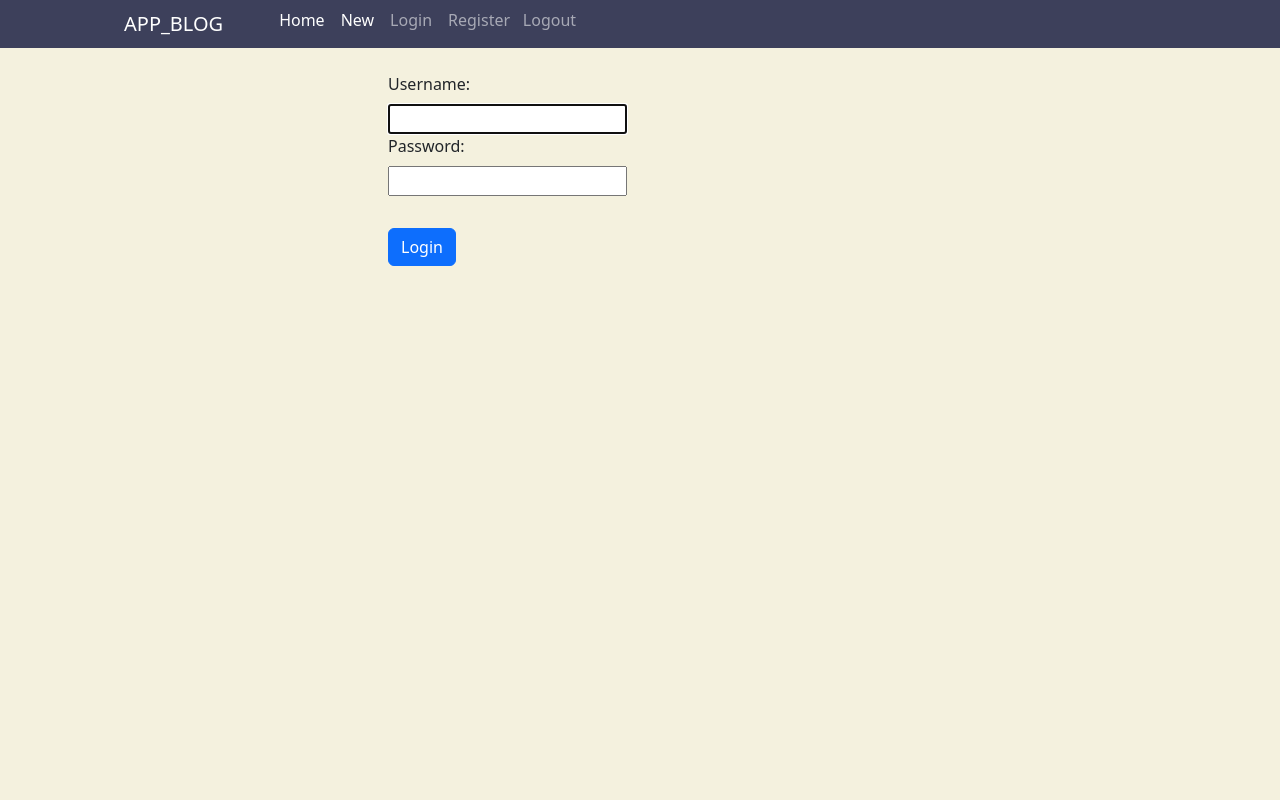
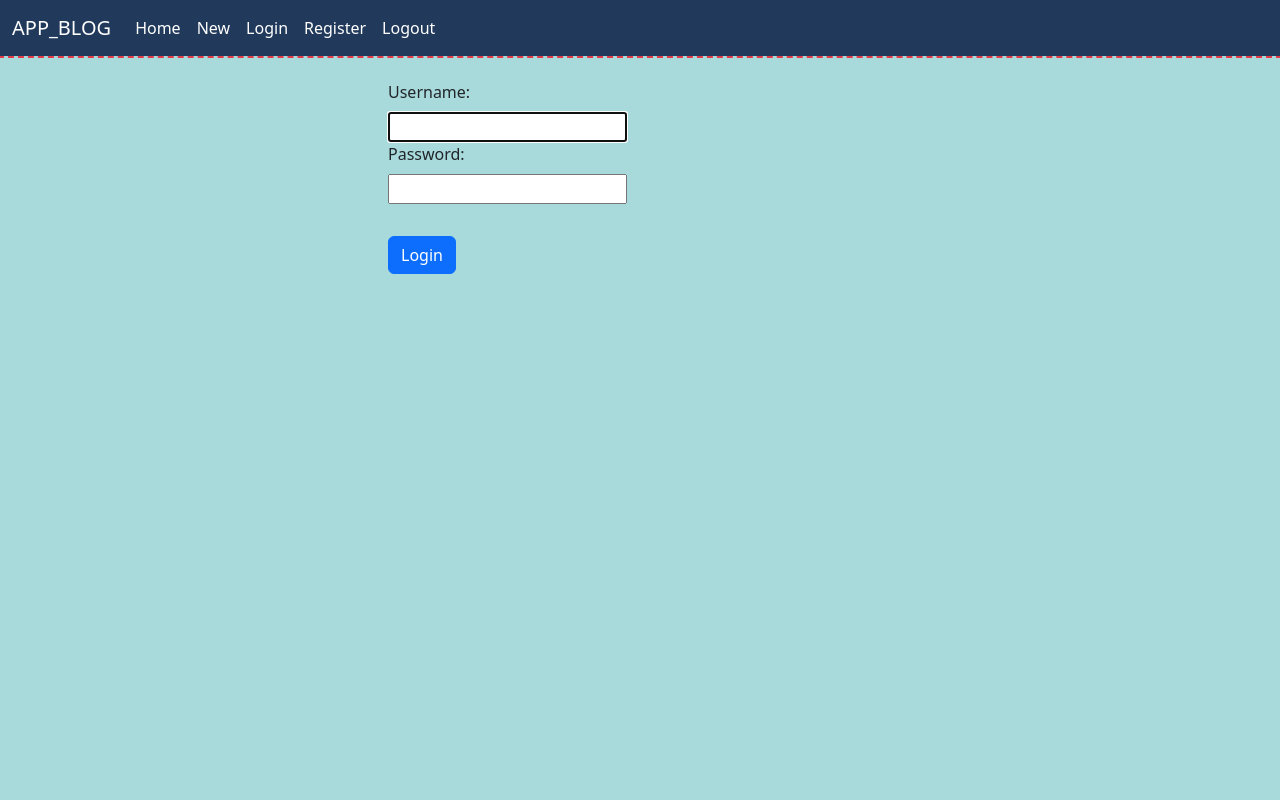
Before and after one commit to bunyaminkaplan/projects_blog, a Django app: a page that uses templates/base.html in a window 1280 px wide. Run offline with Django 5.2, Linux system fonts and the light colour scheme.

Commit message:
home page fronted modified  , gitignore added

```diff
--- a/app_blog/static/app_blog/settings.css
+++ b/app_blog/static/app_blog/settings.css
@@ -1,32 +1,134 @@
-#navbarCollapse {
-
-    background-color:  rgb(61, 64, 91);
-    color:  rgb(61, 64, 91);
-}
-
-
-.navbar {
-
-    --bs-navbar-padding-y: 0px;
-
-}
-
-
 #id_import_something {
 
 
     appearance: none;
 
 }
-
 #id_current_user_username {
 
     display: none;
 
 }
-
 #id_generated_code {
 
     display: none;
 
 }
+
+.container {
+    display: flex;
+
+
+}
+
+.sidebar {
+width: 250px; /* Adjust width as needed */
+background-color: #f0f0f0; /* Sidebar background color */
+padding: 20px; /* Add padding to the sidebar */
+position: fixed; /* Make the sidebar fixed */
+height: 70%; /* Make it cover the entire height */
+overflow-y: auto; /* Add scroll if content exceeds height */
+bottom: 0;
+}
+
+.main-content {
+margin-left: 250px; /* Adjust based on sidebar width */
+padding: 20px; /* Add padding to the main content */
+position: relative;
+z-index: 0;
+}
+
+.nav-item {
+
+
+
+    align-items: center;
+    height: fit-content;
+    align-self: center;
+    text-align: center;
+}
+
+.nav-link {
+
+    color: white;
+
+
+
+}
+
+
+.navbar.navbar-expand-md.mb-4 {
+
+
+
+    position : fixed;
+    background-color: rgba(29, 53, 87, 0.967);
+    z-index: 5;
+    top: 0;
+    right: 0;
+    left: 0;
+    outline: 2px dashed rgb(230, 57, 70);
+}
+
+.block_div {
+
+    margin-top: 5rem;
+
+}
+
+.navbar-brand {
+
+    --bs-navbar-brand-hover-color: rgb(168, 218, 220);
+    color: white;
+
+
+}
+
+.sidebar.sticky {
+
+
+    background-color: rgb(29, 53, 87);
+    outline: 2px dashed rgb(230, 57, 70);
+    border-top-left-radius: 2rem;
+    border-top-right-radius: 2rem;
+
+}
+
+#suggest_username {
+
+    color: white;
+
+}
+
+.card-body {
+    background-color: rgb(230, 57, 70);
+
+}
+
+.card-title {
+    color: white;
+}
+
+.card-text {
+    color: white;
+
+
+}
+
+.card {
+
+
+    border-radius: 2rem;
+
+}
+
+.card-image-top {
+
+    border-radius: 2rem;
+}
+
+#card-body-without-image {
+
+    border-top-left-radius: 2rem;
+    border-top-right-radius: 2rem;
+}
--- a/app_blog/templates/app_blog/add.html
+++ b/app_blog/templates/app_blog/add.html
@@ -2,6 +2,8 @@
 {% load static %}
 {% block content %}
 
+
+<div class="block_div">
   <form action="" method="POST" enctype="multipart/form-data">
       {% csrf_token %}
 
@@ -32,7 +34,7 @@
 
     </form>
 
-
+</div>
 
 
 {% endblock%}
--- a/app_blog/views.py
+++ b/app_blog/views.py
@@ -32,13 +32,14 @@ def home(request):
         following_accounts_usernames.append(account.followed_who)
 
     for username in following_accounts_usernames:
-        for post in models.user_post.objects.filter(who_pushed = username).order_by('added_at').all():
+        for post in models.user_post.objects.order_by('-added_at').filter(who_pushed = username).all():
             home_page_posts_gcs.append(post.generated_code)
 
     for post_gc in home_page_posts_gcs:
         home_page_posts.append(models.image_and_specs.objects.get(generated_code = post_gc))
 
 
+    sorted_home_page_posts = sorted(home_page_posts , key=lambda x: x.added_at , reverse=True)
         #home_page_posts.append(models.user_post.objects.get(id= post_id))
         #print(f' post id {post_id}')
 
@@ -69,7 +70,7 @@ def home(request):
 
 
 
-    return render(request, 'app_blog/home.html' , context={ 'posts' : home_page_posts , 'suggests_follow' :  suggest_usernames_follow , 'suggests_unfollow' : suggest_usernames_followed })
+    return render(request, 'app_blog/home.html' , context={ 'posts' : sorted_home_page_posts , 'suggests_follow' :  suggest_usernames_follow , 'suggests_unfollow' : suggest_usernames_followed })
 
 
 
--- a/templates/base.html
+++ b/templates/base.html
@@ -9,37 +9,38 @@
         <link rel="stylesheet" href="{% static 'app_blog/settings.css' %}">
         <script src="{% static 'app_blog/settings.js' %}"></script>
 
+
     </head>
-    <body style="background-color: rgb(244, 241, 222);">
+    <body style="background-color: rgb(168, 218, 220); ">
 
 
-        <nav class="navbar navbar-expand-md navbar-dark bg-dark mb-4" style=" background-color: rgb(61, 64, 91);  --bs-navbar-padding-y: 0px; height: 3rem;">
-            <div class="container-fluid" style="background-color:  rgb(61, 64, 91);">
-                <a class="navbar-brand" href="{% url 'app_blog:home' %}" style="margin-left: 7rem;">APP_BLOG</a>
+        <nav class="navbar navbar-expand-md  mb-4">
+            <div class="container-fluid" >
+                <a class="navbar-brand" href="{% url 'app_blog:home' %}">APP_BLOG</a>
                 <button class="navbar-toggler" type="button" data-bs-toggle="collapse" data-bs-target="#navbarCollapse" aria-controls="navbarCollapse" aria-expanded="true" aria-label="Toggle navigation">
                     <span class="navbar-toggler-icon"></span>
                 </button>
-                <div class="collapse navbar-collapse" id="navbarCollapse" style="background-color:  rgb(61, 64, 91);;">
-                    <ul class="navbar-nav me-auto mb-2 mb-md-0" style="margin-left: 2rem;">
+                <div class="collapse navbar-collapse" id="navbarCollapse" >
+                    <ul class="navbar-nav me-auto mb-2 mb-md-0" style="margin-bottom: 0px; padding-bottom: 0px;">
                         <li class="nav-item">
-                            <a class="nav-link active" aria-current="page" href="{% url 'app_blog:home' %}">Home</a>
+                            <a class="nav-link " aria-current="page" href="{% url 'app_blog:home' %}">Home</a>
                         </li>
                         <li class="nav-item">
-                            <a class="nav-link active" aria-current="page" href="{% url 'app_blog:add' %}">New</a>
+                            <a class="nav-link" aria-current="page" href="{% url 'app_blog:add' %}">New</a>
                         </li>
                         <li class="nav-item">
                             <a class="nav-link" href="{% url 'login' %}">Login</a>
                         </li>
                         <li class="nav-item">
                             <a class="nav-link" href="{% url 'app_blog:user_signup' %}">Register</a>
-                        </li>
+
+                        </li class="nav-item">
 
 
-                            <form method="post" action="{% url 'logout' %}?next=/login/">
+                            <form method="POST" action="{% url 'logout' %}?next=/login/" style="margin: 0px;">
                                 {% csrf_token %}
-                                <li class="nav-item">
-                                    <button class="nav-link" type="submit"  style="margin-top: 0.5rem; margin-inline-start: 0.3rem; margin-bottom: 0rem; padding: 0rem; align-self: center; ">Logout</button>
-                                </li>
+
+                                    <button class="nav-link" type="submit"> Logout </button>
                             </form>
 
 
@@ -52,8 +53,11 @@
 
 
 
-        {% block content %}
+            {% block content %}
 
-        {% endblock %}
+
+            {% endblock %}
+
+
     </body>
 </html>
--- a/templates/registration/login.html
+++ b/templates/registration/login.html
@@ -1,7 +1,7 @@
 {% extends 'base.html' %}
 {% load static %}
 {%block content%}
-
+<div class="block_div">
     {%if user.is_authenticated%}
         <div class="welcome_message_box">
             <h2 id="welcome_message">Welcome {{user.username}}</h2>
@@ -29,7 +29,7 @@
 
 
 </div>
-
+</div>
 {%endif%}
 
 {%endblock%}
--- a/templates/registration/signup.html
+++ b/templates/registration/signup.html
@@ -1,5 +1,7 @@
 {% extends 'base.html' %}
 {% block content %}
+
+<div class="block_div">
 
 <div class="container" style="width: 80%;">
     <form action="" method="POST" style="margin-inline: 20%;">
@@ -18,5 +20,5 @@
    <button type="submit" class="btn btn-primary" value="signup" style="margin-left: 3rem;">Signup</button>
   </form>
 
-
+</div>
 {% endblock %}
```
Also changed, not shown: app_blog/templates/app_blog/home.html (+41 -27 lines), db.sqlite3, 1 other file. Lines whose indentation alone changed are shown as unchanged.
